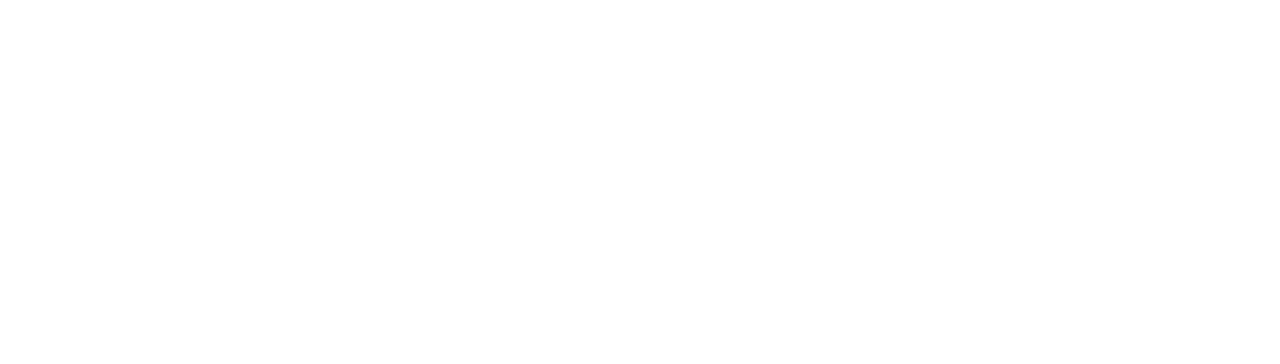
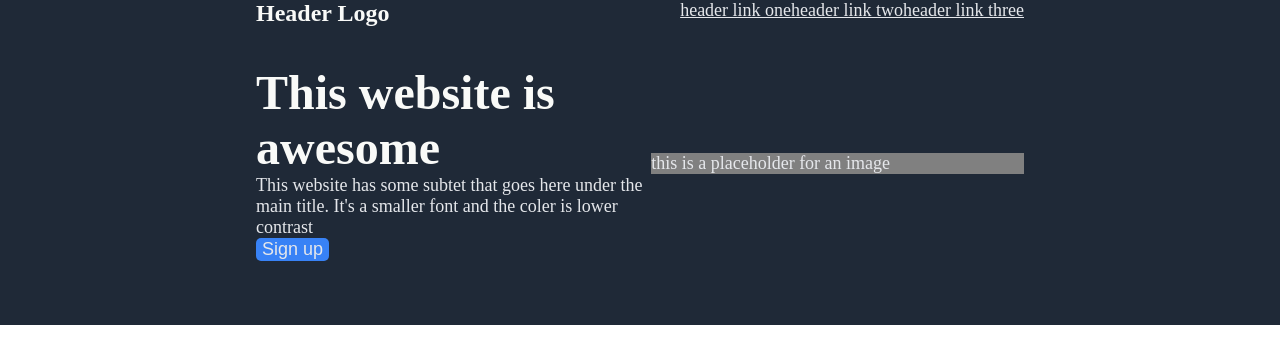
Before and after one commit to berdna/landing-page, a plain HTML site: page index.html in a window 1280 px wide. Drawn offline with Linux system fonts and the light colour scheme.

Commit message:
add hero section

```diff
--- a/index.html
+++ b/index.html
@@ -4,9 +4,26 @@
     <meta charset="UTF-8">
     <meta name="viewport" content="width=device-width, initial-scale=1.0">
     <title>Landing Page</title>
-    <link rel="stylesheet" src="styles.css">
+    <link rel="stylesheet" href="styles.css">
 </head>
 <body>
-
+    <div class="top-section">
+        <div class="nav">
+            <h1>Header Logo</h1>
+            <a href="#">header link one</a>
+            <a href="#">header link two</a>
+            <a href="#">header link three</a>
+            </div>
+            <div class="hero-section">
+                <div class="hero-text">
+                    <h1>This website is awesome</h1>
+                    <p>This website has some subtet that goes here under the main title. It's a smaller font and the coler is lower contrast</p>
+                    <button class="btn-default">Sign up</button>
+                </div>
+                <div class="hero-img">
+                    <p>this is a placeholder for an image</p>
+                </div>
+            </div>
+    </div>
 </body>
 </html>
--- a/styles.css
+++ b/styles.css
@@ -0,0 +1,49 @@
+* {
+    margin: 0;
+    font-size: 18px;
+    color: #e5e7eb;
+}
+.top-section {
+    background-color: #1F2937;
+    padding-left: 20%;
+    padding-right: 20%;
+    padding-bottom: 5%;
+    display: flex;
+    flex-direction: column;
+}
+.nav {
+    display: flex;
+    margin-bottom: 5%;
+}
+.nav h1 {
+    margin-left: 0;
+    font-size: 24px;
+    color: #f9faf8;
+    flex: 1;
+}
+.nav a {
+    margin-right: 0;
+    gap: 20px;
+}
+.hero-section {
+    display: flex;
+    flex: 1;
+    align-items: center;
+}
+.hero-section .hero-text h1 {
+    font-size: 48px;
+    font-weight: extra-bold;
+    color: #f9faf8;
+}
+.btn-default {
+    background-color: #3882f6;
+    border-radius: 5px;
+    border: 0px solid;
+}
+.hero-img {
+    width: 100%;
+    background-color:gray;
+}
+.hero-img p {
+    align-items: center;
+}
```
